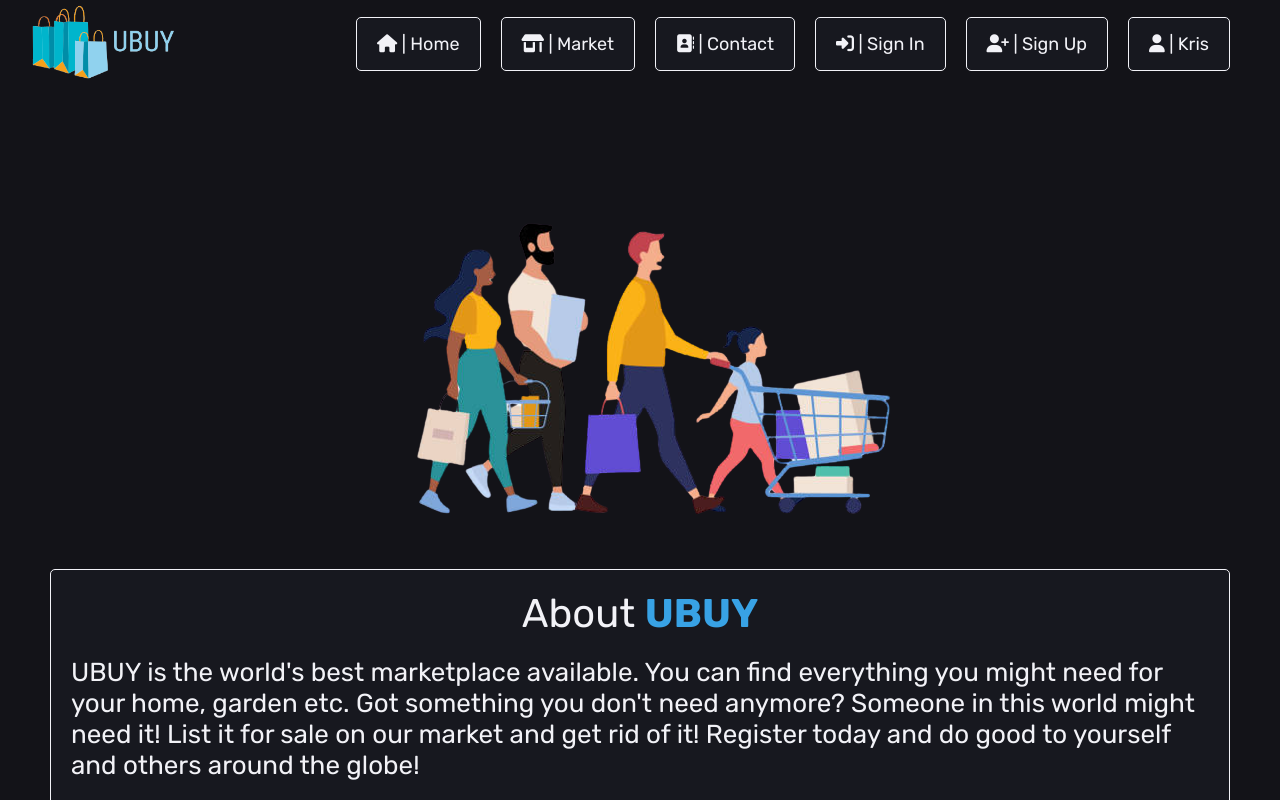
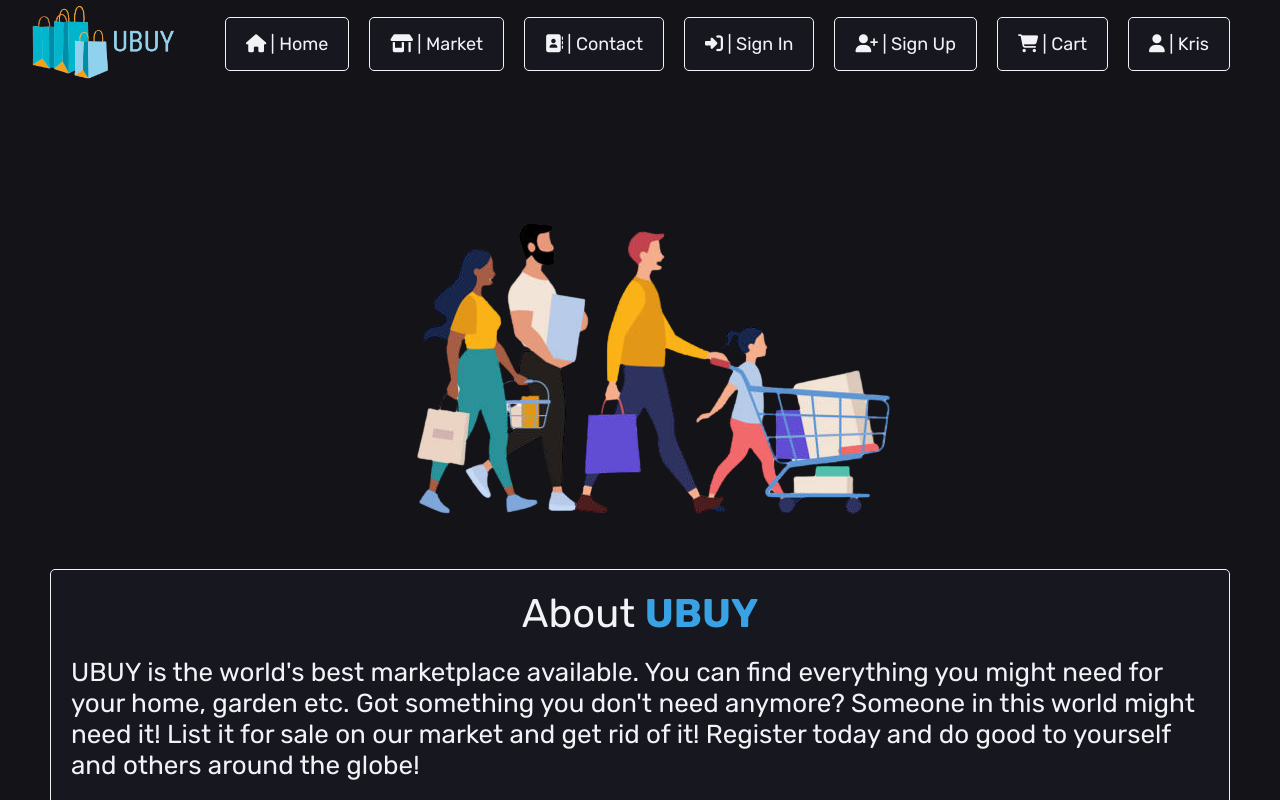
Before and after one commit to kristiyanpts/UBUY, a React (Vite) app in the folder ubuy/: page / in a window 1280 px wide. Built offline with nearby package versions, Linux system fonts and the light colour scheme.

Commit message:
update navigation (added cart)

```diff
--- a/ubuy/src/components/landing/home/Home.jsx
+++ b/ubuy/src/components/landing/home/Home.jsx
@@ -64,6 +64,7 @@ const Home = () => {
               <div className="side">Quantity:</div>
               <div className="side">5</div>
             </div>
+            <div className="price">$1500,00</div>
             <button className="cart-button">
               <span className="add-to-cart">Add to cart</span>
               <span className="added">Added</span>
@@ -90,6 +91,7 @@ const Home = () => {
               <div className="side">Quantity:</div>
               <div className="side">5</div>
             </div>
+            <div className="price">$1500,00</div>
             <button className="cart-button">
               <span className="add-to-cart">Add to cart</span>
               <span className="added">Added</span>
@@ -116,6 +118,7 @@ const Home = () => {
               <div className="side">Quantity:</div>
               <div className="side">5</div>
             </div>
+            <div className="price">$1500,00</div>
             <button className="cart-button">
               <span className="add-to-cart">Add to cart</span>
               <span className="added">Added</span>
@@ -142,6 +145,7 @@ const Home = () => {
               <div className="side">Quantity:</div>
               <div className="side">5</div>
             </div>
+            <div className="price">$1500,00</div>
             <button className="cart-button">
               <span className="add-to-cart">Add to cart</span>
               <span className="added">Added</span>
@@ -168,6 +172,7 @@ const Home = () => {
               <div className="side">Quantity:</div>
               <div className="side">5</div>
             </div>
+            <div className="price">$1500,00</div>
             <button className="cart-button">
               <span className="add-to-cart">Add to cart</span>
               <span className="added">Added</span>
--- a/ubuy/src/components/shared/header/Header.jsx
+++ b/ubuy/src/components/shared/header/Header.jsx
@@ -23,6 +23,9 @@ const Header = () => {
           <i className="fa-solid fa-user-plus"></i> | Sign Up
         </Link>
 
+        <Link to="/cart">
+          <i className="fa-solid fa-cart-shopping"></i> | Cart
+        </Link>
         <a href="">
           <i className="fa-solid fa-user"></i> | Kris
         </a>
```
Also changed, not shown: 6 other files (tests, documents, lock files or other folders).
